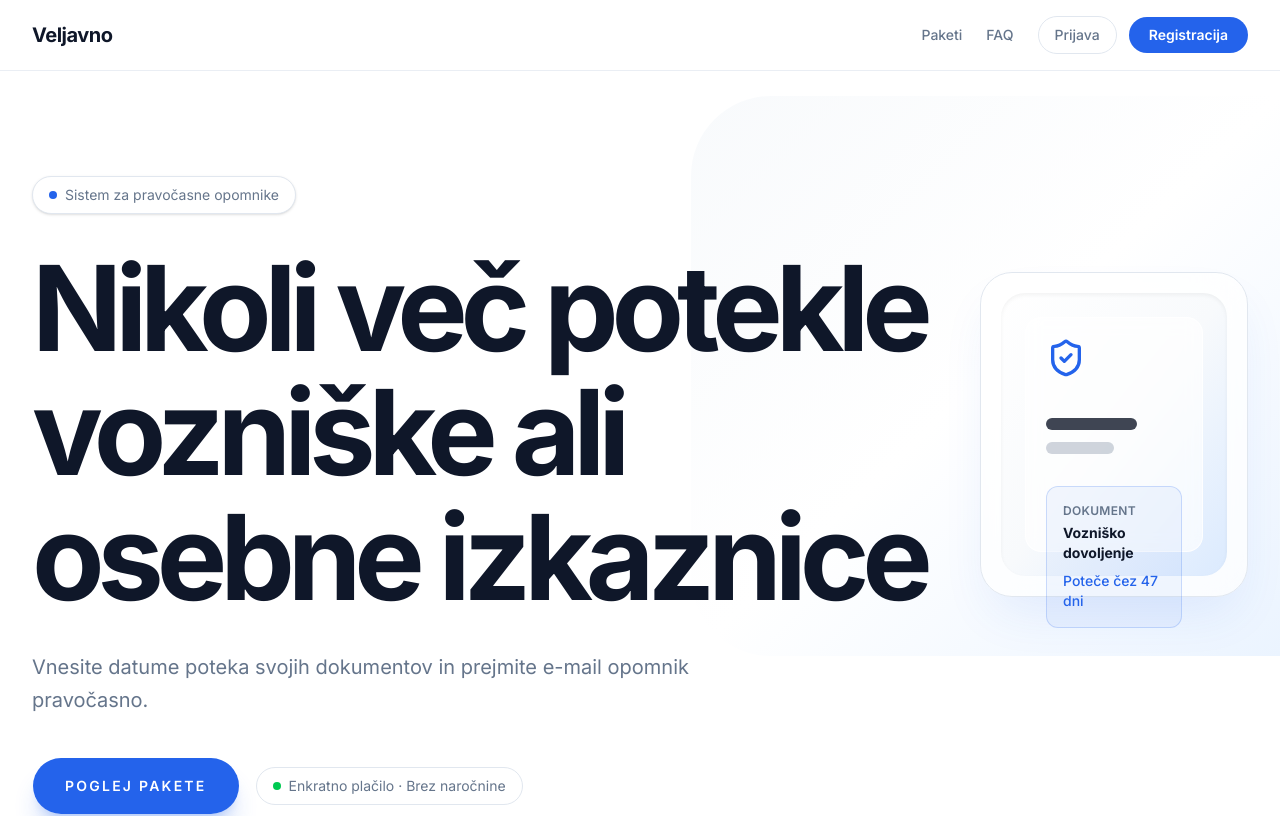
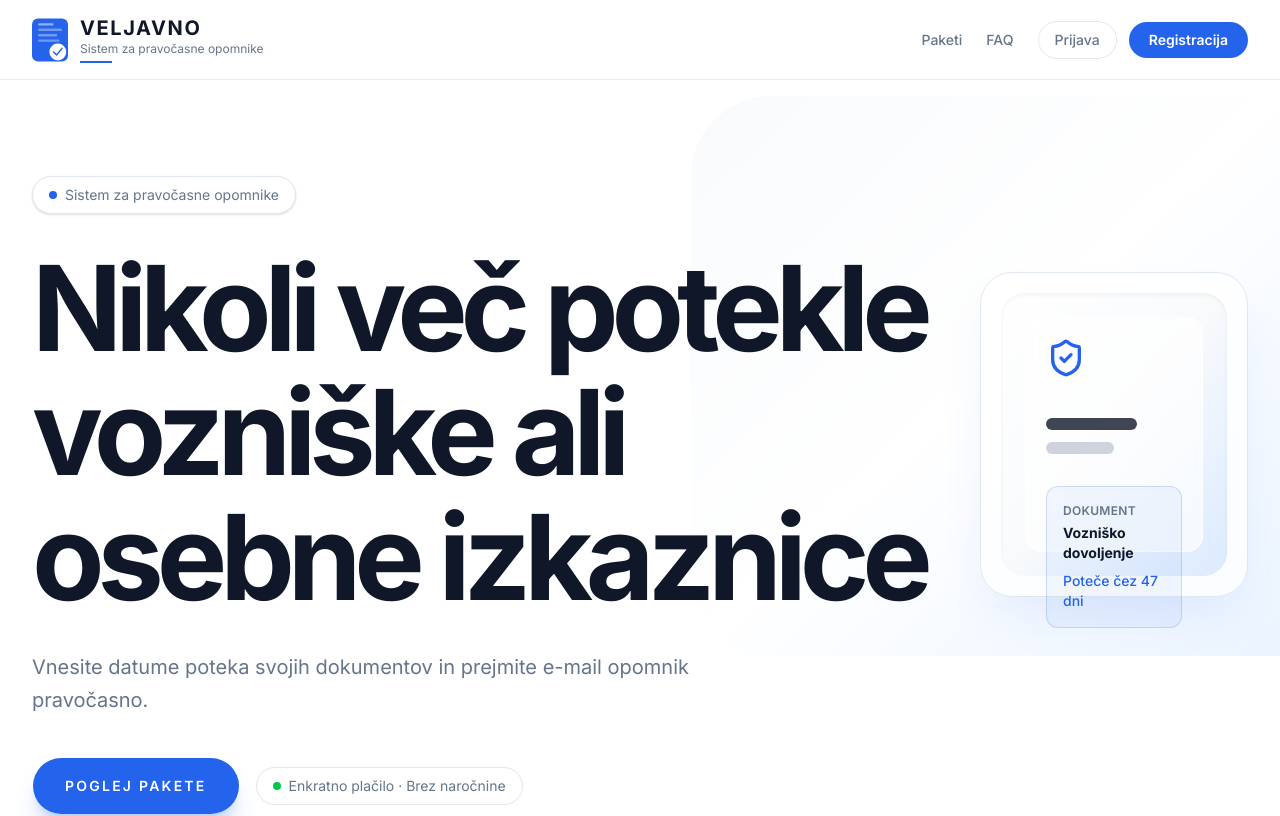
Before and after one commit to kristjandraksler/veljavno, a Next.js app: page / in a window 1280 px wide. Shown: the top 816 px of the page. Built offline with nearby package versions, Linux system fonts and the light colour scheme; no server answers.

Commit message:
Dodaj logotip v navigacijo

```diff
--- a/app/page.tsx
+++ b/app/page.tsx
@@ -79,7 +79,22 @@ export default function Home() {
     <main className="min-h-screen overflow-hidden bg-background text-foreground">
       <nav className="fixed left-0 right-0 top-0 z-50 border-b border-border/70 bg-background/85 backdrop-blur-xl">
         <div className="mx-auto flex max-w-7xl items-center justify-between px-5 py-4 md:px-8">
-          <a href="#top" className="font-display text-xl font-bold tracking-tight focus:outline-none focus:ring-4 focus:ring-primary focus:ring-offset-2">Veljavno</a>
+  <a href="#top" className="flex items-center gap-3">
+  <svg width="36" height="44" viewBox="0 0 60 72" fill="none" xmlns="http://www.w3.org/2000/svg">
+    <rect x="0" y="0" width="60" height="72" rx="10" fill="#2563eb"/>
+    <rect x="10" y="8" width="26" height="4" rx="2" fill="white" fillOpacity="0.5"/>
+    <rect x="10" y="17" width="40" height="4" rx="2" fill="white" fillOpacity="0.35"/>
+    <rect x="10" y="26" width="32" height="4" rx="2" fill="white" fillOpacity="0.35"/>
+    <rect x="10" y="35" width="36" height="4" rx="2" fill="white" fillOpacity="0.35"/>
+    <circle cx="43" cy="56" r="14" fill="white"/>
+    <path d="M36 56 L41 61 L50 50" stroke="#2563eb" strokeWidth="2.5" strokeLinecap="round" strokeLinejoin="round"/>
+  </svg>
+  <div className="flex flex-col">
+    <span className="font-display text-xl font-bold tracking-[0.08em] leading-tight">VELJAVNO</span>
+    <span className="text-xs text-muted-foreground hidden md:block">Sistem za pravočasne opomnike</span>
+    <div className="w-8 h-0.5 bg-primary mt-1 hidden md:block" />
+  </div>
+</a>
   <div className="flex items-center gap-6">
   <div className="hidden md:flex items-center gap-6">
     <button onClick={() => document.getElementById('paketi')?.scrollIntoView({ behavior: 'smooth' })} className="text-sm font-medium text-muted-foreground hover:text-foreground transition-colors">Paketi</button>
```
